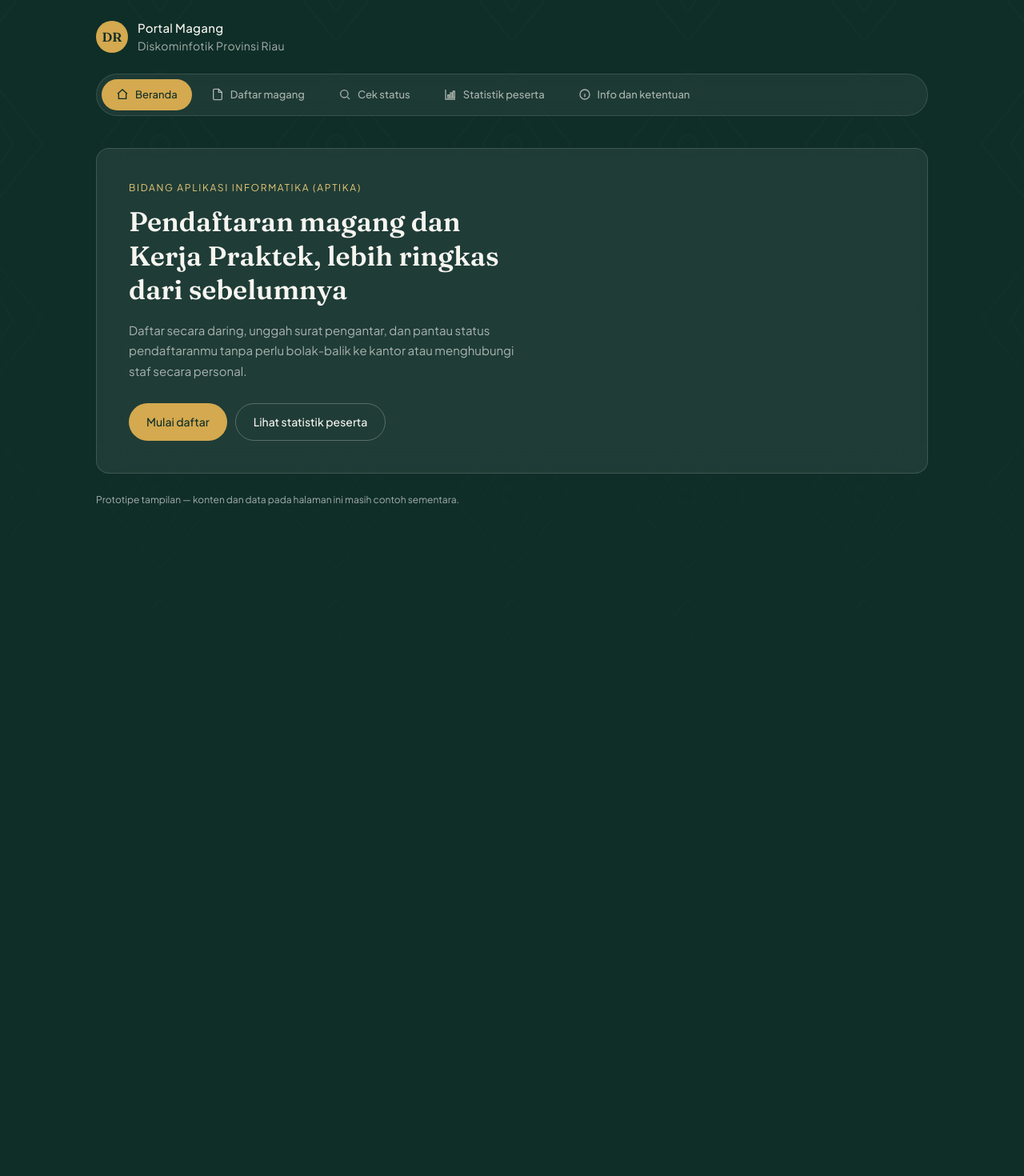
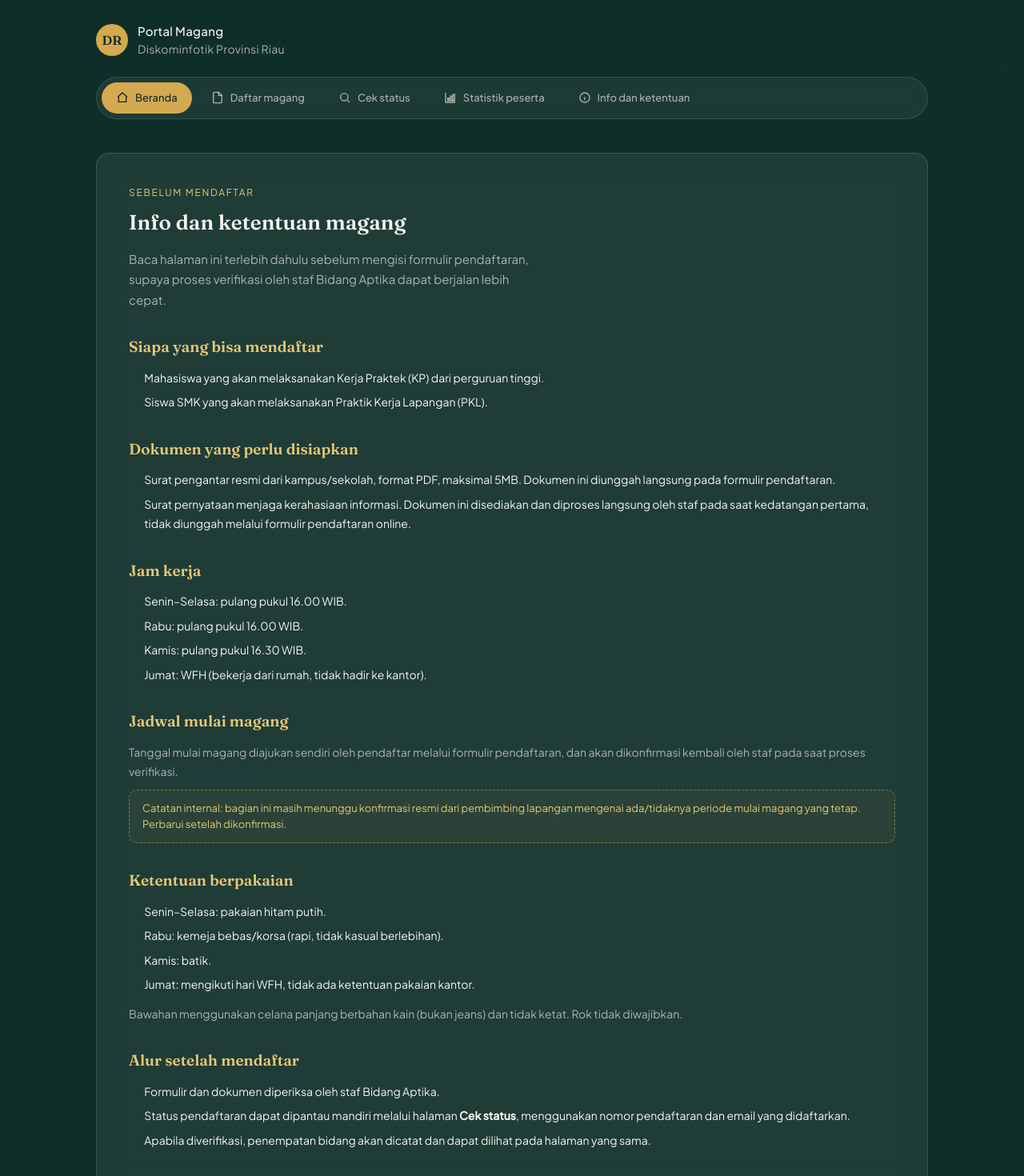
Before and after one commit to NazwaDwita/proyek-KP, a Next.js app: page / in a window 1280 px wide. Shown: the top 1470 px of the page at 80% size. Before the commit the page ends 800 px from the top, so only its background shows below. Built offline with nearby package versions, Linux system fonts and the light colour scheme.

Commit message:
perbaikan navbar statis

```diff
--- a/src/app/admin/dashboard/page.tsx
+++ b/src/app/admin/dashboard/page.tsx
@@ -197,8 +197,8 @@ export default function AdminDashboardPage() {
   }
 
   return (
-    <div className="halaman">
-      <div className="bungkus" style={{ maxWidth: 1400 }}>
+    <div className="halaman halaman-fit">
+      <div className="bungkus bungkus-fit" style={{ maxWidth: 1400 }}>
         <div
           style={{
             display: "flex",
@@ -246,7 +246,7 @@ export default function AdminDashboardPage() {
           </div>
         </div>
 
-        <div className="panel-glass">
+        <div className="panel-glass panel-scroll">
           {errorMuat && <div className="form-pesan-gagal">{errorMuat}</div>}
 
           <div
@@ -289,7 +289,7 @@ export default function AdminDashboardPage() {
             </span>
           </div>
 
-          <div style={{ overflowX: "auto" }}>
+          <div className="tabel-scroll-area">
             <table className="tabel-admin">
               <thead>
                 <tr>
--- a/src/app/cek-status/page.tsx
+++ b/src/app/cek-status/page.tsx
@@ -1,8 +1,7 @@
 "use client";
 
 import { useState, FormEvent } from "react";
-import Brand from "@/components/Brand";
-import NavPill from "@/components/NavPill";
+import HeaderSticky from "@/components/HeaderSticky";
 import { supabase } from "@/lib/supabase";
 
 type HasilStatus = {
@@ -70,8 +69,7 @@ export default function CekStatusPage() {
   return (
     <div className="halaman">
       <div className="bungkus">
-        <Brand />
-        <NavPill />
+        <HeaderSticky />
 
         <form className="panel-glass" onSubmit={cariStatus}>
           <p className="eyebrow">Cek status mandiri</p>
--- a/src/app/globals.css
+++ b/src/app/globals.css
@@ -43,6 +43,14 @@ body {
 }
 
 /* Header + brand */
+.header-sticky {
+  position: sticky;
+  top: 12px;
+  z-index: 30;
+  background: var(--hijau-tua);
+  padding-top: 4px;
+  padding-bottom: 2px;
+}
 .brand {
   display: flex;
   align-items: center;
@@ -450,6 +458,10 @@ select.form-input option {
   text-transform: uppercase;
   letter-spacing: 0.04em;
   border-bottom: 1px solid rgba(255, 255, 255, 0.14);
+  position: sticky;
+  top: 0;
+  background: rgba(15, 46, 40, 0.98);
+  z-index: 5;
 }
 .tabel-admin td {
   padding: 12px;
@@ -569,3 +581,30 @@ select.form-input option {
     transform: rotate(360deg);
   }
 }
+
+/* Dashboard admin: hanya area tabel yang scroll, header & filter tetap
+   diam di tempat (bukan sticky biasa, tapi "dikunci" dalam tinggi
+   viewport supaya tidak perlu scroll seluruh halaman). */
+.halaman-fit {
+  height: 100vh;
+  display: flex;
+  flex-direction: column;
+  overflow: hidden;
+}
+.bungkus-fit {
+  display: flex;
+  flex-direction: column;
+  flex: 1;
+  min-height: 0;
+}
+.panel-scroll {
+  display: flex;
+  flex-direction: column;
+  flex: 1;
+  min-height: 0;
+}
+.tabel-scroll-area {
+  flex: 1;
+  min-height: 0;
+  overflow: auto;
+}
--- a/src/app/info/page.tsx
+++ b/src/app/info/page.tsx
@@ -1,12 +1,10 @@
-import Brand from "@/components/Brand";
-import NavPill from "@/components/NavPill";
+import HeaderSticky from "@/components/HeaderSticky";
 
 export default function InfoPage() {
   return (
     <div className="halaman">
       <div className="bungkus">
-        <Brand />
-        <NavPill />
+        <HeaderSticky />
 
         <div className="panel-glass">
           <p className="eyebrow">Sebelum mendaftar</p>
--- a/src/app/page.tsx
+++ b/src/app/page.tsx
@@ -1,38 +1,102 @@
-import Link from "next/link";
-import Brand from "@/components/Brand";
-import NavPill from "@/components/NavPill";
+import HeaderSticky from "@/components/HeaderSticky";
 
-export default function BerandaPage() {
+export default function InfoPage() {
   return (
     <div className="halaman">
       <div className="bungkus">
-        <Brand />
-        <NavPill />
+        <HeaderSticky />
 
         <div className="panel-glass">
-          <p className="eyebrow">Bidang Aplikasi Informatika (Aptika)</p>
-          <h1 className="judul-hero">
-            Pendaftaran magang dan Kerja Praktek, lebih ringkas dari
-            sebelumnya
+          <p className="eyebrow">Sebelum mendaftar</p>
+          <h1 className="judul-hero" style={{ fontSize: 26, maxWidth: "none" }}>
+            Info dan ketentuan magang
           </h1>
-          <p className="sub-hero">
-            Daftar secara daring, unggah surat pengantar, dan pantau status
-            pendaftaranmu tanpa perlu bolak-balik ke kantor atau menghubungi
-            staf secara personal.
+          <p className="sub-hero" style={{ marginBottom: "2rem" }}>
+            Baca halaman ini terlebih dahulu sebelum mengisi formulir pendaftaran,
+            supaya proses verifikasi oleh staf Bidang Aptika dapat berjalan lebih cepat.
           </p>
-          <div style={{ display: "flex", flexWrap: "wrap", gap: 10 }}>
-            <Link href="/daftar" className="tombol">
-              Mulai daftar
-            </Link>
-            <Link href="/statistik" className="tombol sekunder">
-              Lihat statistik peserta
-            </Link>
+
+          <div className="info-section">
+            <h2>Siapa yang bisa mendaftar</h2>
+            <ul className="info-list">
+              <li>Mahasiswa yang akan melaksanakan Kerja Praktek (KP) dari perguruan tinggi.</li>
+              <li>Siswa SMK yang akan melaksanakan Praktik Kerja Lapangan (PKL).</li>
+            </ul>
+          </div>
+
+          <div className="info-section">
+            <h2>Dokumen yang perlu disiapkan</h2>
+            <ul className="info-list">
+              <li>
+                Surat pengantar resmi dari kampus/sekolah, format PDF, maksimal 5MB.
+                Dokumen ini diunggah langsung pada formulir pendaftaran.
+              </li>
+              <li>
+                Surat pernyataan menjaga kerahasiaan informasi. Dokumen ini disediakan
+                dan diproses langsung oleh staf pada saat kedatangan pertama, tidak
+                diunggah melalui formulir pendaftaran online.
+              </li>
+            </ul>
+          </div>
+
+          <div className="info-section">
+            <h2>Jam kerja</h2>
+            <ul className="info-list">
+              <li>Senin&ndash;Selasa: pulang pukul 16.00 WIB.</li>
+              <li>Rabu: pulang pukul 16.00 WIB.</li>
+              <li>Kamis: pulang pukul 16.30 WIB.</li>
+              <li>Jumat: WFH (bekerja dari rumah, tidak hadir ke kantor).</li>
+            </ul>
+          </div>
+
+          <div className="info-section">
+            <h2>Jadwal mulai magang</h2>
+            <p className="info-teks">
+              Tanggal mulai magang diajukan sendiri oleh pendaftar melalui formulir
+              pendaftaran, dan akan dikonfirmasi kembali oleh staf pada saat proses
+              verifikasi.
+            </p>
+            <div className="info-placeholder">
+              Catatan internal: bagian ini masih menunggu konfirmasi resmi dari
+              pembimbing lapangan mengenai ada/tidaknya periode mulai magang yang
+              tetap. Perbarui setelah dikonfirmasi.
+            </div>
+          </div>
+
+          <div className="info-section">
+            <h2>Ketentuan berpakaian</h2>
+            <ul className="info-list">
+              <li>Senin&ndash;Selasa: pakaian hitam putih.</li>
+              <li>Rabu: kemeja bebas/korsa (rapi, tidak kasual berlebihan).</li>
+              <li>Kamis: batik.</li>
+              <li>Jumat: mengikuti hari WFH, tidak ada ketentuan pakaian kantor.</li>
+            </ul>
+            <p className="info-teks" style={{ marginTop: "0.75rem" }}>
+              Bawahan menggunakan celana panjang berbahan kain (bukan jeans)
+              dan tidak ketat. Rok tidak diwajibkan.
+            </p>
+          </div>
+
+          <div className="info-section">
+            <h2>Alur setelah mendaftar</h2>
+            <ul className="info-list">
+              <li>Formulir dan dokumen diperiksa oleh staf Bidang Aptika.</li>
+              <li>
+                Status pendaftaran dapat dipantau mandiri melalui halaman{" "}
+                <strong>Cek status</strong>, menggunakan nomor pendaftaran dan
+                email yang didaftarkan.
+              </li>
+              <li>
+                Apabila diverifikasi, penempatan bidang akan dicatat dan dapat
+                dilihat pada halaman yang sama.
+              </li>
+            </ul>
           </div>
         </div>
 
         <p className="keterangan-halaman">
-          Prototipe tampilan &mdash; konten dan data pada halaman ini masih
-          contoh sementara.
+          Ada pertanyaan lain yang belum terjawab di halaman ini? Hubungi staf
+          Bidang Aptika melalui kontak resmi instansi.
         </p>
       </div>
     </div>
--- a/src/app/statistik/page.tsx
+++ b/src/app/statistik/page.tsx
@@ -1,5 +1,4 @@
-import Brand from "@/components/Brand";
-import NavPill from "@/components/NavPill";
+import HeaderSticky from "@/components/HeaderSticky";
 
 const dataStatistik = [
   { angka: 12, label: "Bidang Aplikasi & Informatika" },
@@ -13,8 +12,7 @@ export default function StatistikPage() {
   return (
     <div className="halaman">
       <div className="bungkus">
-        <Brand />
-        <NavPill />
+        <HeaderSticky />
 
         <div className="panel-glass">
           <p className="eyebrow">Data per hari ini</p>
--- /dev/null
+++ b/src/components/AkunIndikator.tsx
@@ -0,0 +1,40 @@
+"use client";
+
+import Link from "next/link";
+import { useRouter } from "next/navigation";
+import { useSesi } from "@/lib/useSesi";
+import { supabase } from "@/lib/supabase";
+
+export default function AkunIndikator() {
+  const { sesi, memuat } = useSesi();
+  const router = useRouter();
+
+  async function keluar() {
+    await supabase.auth.signOut();
+    router.push("/");
+    router.refresh();
+  }
+
+  if (memuat) {
+    // Sengaja tidak render apa pun dulu selagi belum tahu status
+    // login, supaya tidak "kedip" antara tombol Masuk <-> Keluar.
+    return <div className="akun-indikator-placeholder" />;
+  }
+
+  if (!sesi) {
+    return (
+      <Link href="/akun/masuk" className="akun-indikator">
+        Masuk / Buat akun
+      </Link>
+    );
+  }
+
+  return (
+    <div className="akun-indikator">
+      <span className="akun-indikator-email">{sesi.user.email}</span>
+      <button type="button" onClick={keluar} className="akun-indikator-keluar">
+        Keluar
+      </button>
+    </div>
+  );
+}
--- /dev/null
+++ b/src/components/HeaderSticky.tsx
@@ -0,0 +1,15 @@
+import Brand from "@/components/Brand";
+import NavPill from "@/components/NavPill";
+
+// Menggabungkan Brand + NavPill dalam satu wrapper "sticky", supaya
+// menempel di atas layar saat halaman di-scroll — dipakai di semua
+// halaman publik (Beranda, Daftar, Cek Status, Statistik, Info) supaya
+// perilakunya konsisten dan cukup diubah di satu tempat.
+export default function HeaderSticky() {
+  return (
+    <div className="header-sticky">
+      <Brand />
+      <NavPill />
+    </div>
+  );
+}
--- /dev/null
+++ b/src/lib/useSesi.ts
@@ -0,0 +1,43 @@
+"use client";
+
+import { useEffect, useState } from "react";
+import type { Session } from "@supabase/supabase-js";
+import { supabase } from "@/lib/supabase";
+
+// Hook kecil untuk memantau status login pendaftar (bukan admin) di
+// komponen client mana pun. `memuat` penting supaya UI tidak "kedip"
+// (misalnya sempat menampilkan tombol "Masuk" sekilas sebelum tahu
+// user sebenarnya sudah login).
+export function useSesi() {
+  const [sesi, setSesi] = useState<Session | null>(null);
+  const [memuat, setMemuat] = useState(true);
+
+  useEffect(() => {
+    let masihTerpasang = true;
+
+    supabase.auth
+      .getSession()
+      .then(({ data }) => {
+        if (!masihTerpasang) return;
+        setSesi(data.session);
+        setMemuat(false);
+      })
+      .catch(() => {
+        if (!masihTerpasang) return;
+        setMemuat(false);
+      });
+
+    const { data: listener } = supabase.auth.onAuthStateChange(
+      (_event, sesiBaru) => {
+        setSesi(sesiBaru);
+      }
+    );
+
+    return () => {
+      masihTerpasang = false;
+      listener.subscription.unsubscribe();
+    };
+  }, []);
+
+  return { sesi, memuat };
+}
```
Also changed, not shown: src/app/daftar/page.tsx (+3 -6 lines), src/app/profil-dinas/page.tsx (added, +60 -0 lines).
